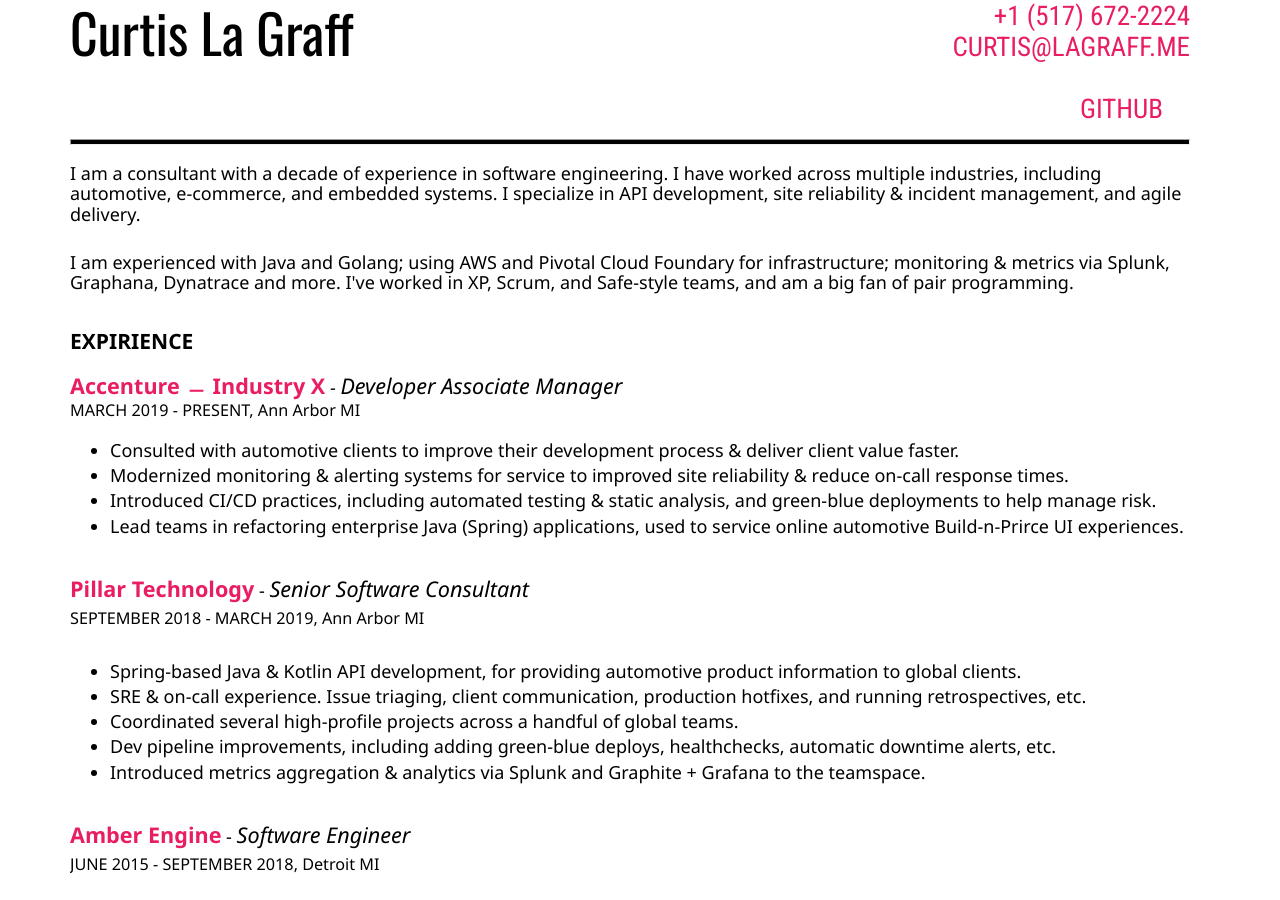
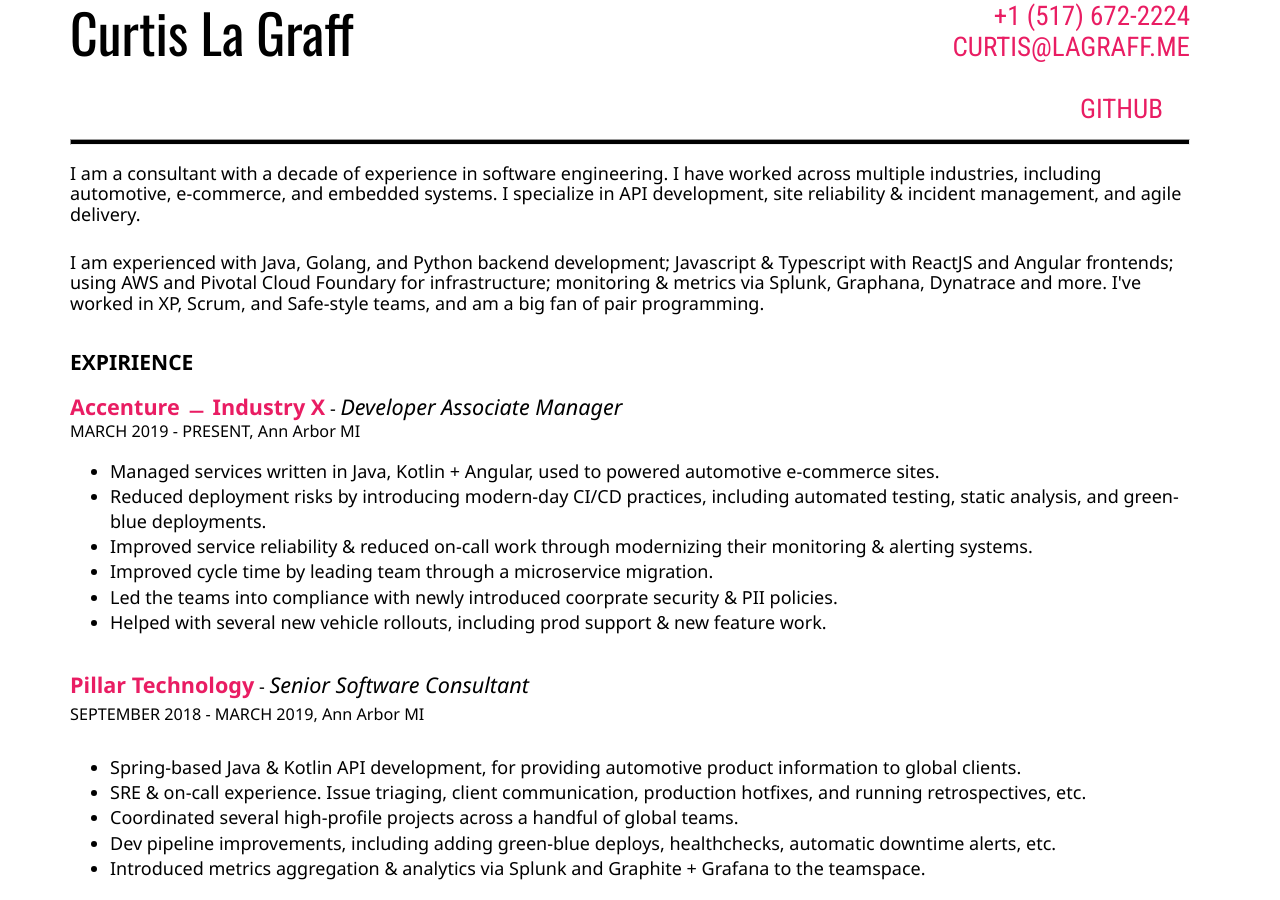
Before and after one commit to clagraff/clagraff.github.io, a Jekyll site: the page built from index.html, in a window 1280 px wide and 900 px high. Built offline with Jekyll 4.4.1, drawn with Linux system fonts in a browser that asks for light colours.

Commit message:
Update index.html

```diff
--- a/index.html
+++ b/index.html
@@ -7,8 +7,9 @@
   embedded systems. I specialize in API development, site reliability & incident management, and agile delivery.
 </p>
 <p>
-  I am experienced with Java and Golang; using AWS and Pivotal Cloud Foundary for infrastructure; monitoring & metrics via Splunk, Graphana, Dynatrace and more. I've
-  worked in XP, Scrum, and Safe-style teams, and am a big fan of pair programming.
+  I am experienced with Java, Golang, and Python backend development; Javascript & Typescript with ReactJS and Angular frontends; using AWS and Pivotal Cloud
+  Foundary for infrastructure; monitoring & metrics via Splunk, Graphana, Dynatrace and more. I've worked in XP, Scrum, and Safe-style teams, and am a big
+  fan of pair programming.
 </p>
 
 <p class="entry">
@@ -16,10 +17,12 @@
   <span class="company">Accenture &#xfe58; Industry X</span> - <span class="position">Developer Associate Manager</span><br/>
   <span class="duration">MARCH 2019 - PRESENT, Ann Arbor MI</span><br/>
   <ul>
-    <li>Consulted with automotive clients to improve their development process & deliver client value faster.</li>
-    <li>Modernized monitoring & alerting systems for service to improved site reliability & reduce on-call response times.</li>
-    <li>Introduced CI/CD practices, including automated testing & static analysis, and green-blue deployments to help manage risk.</li>
-    <li>Lead teams in refactoring enterprise Java (Spring) applications, used to service online automotive Build-n-Prirce UI experiences.</li>
+    <li>Managed services written in Java, Kotlin + Angular, used to powered automotive e-commerce sites.</li>
+    <li>Reduced deployment risks by introducing modern-day CI/CD practices, including automated testing, static analysis, and green-blue deployments.</li>
+    <li>Improved service reliability & reduced on-call work through modernizing their monitoring & alerting systems.</li>
+    <li>Improved cycle time by leading team through a microservice migration.</li>
+    <li>Led the teams into compliance with newly introduced coorprate security & PII policies.</li>
+    <li>Helped with several new vehicle rollouts, including prod support & new feature work.</li>
   </ul>
 </p>
 
```
